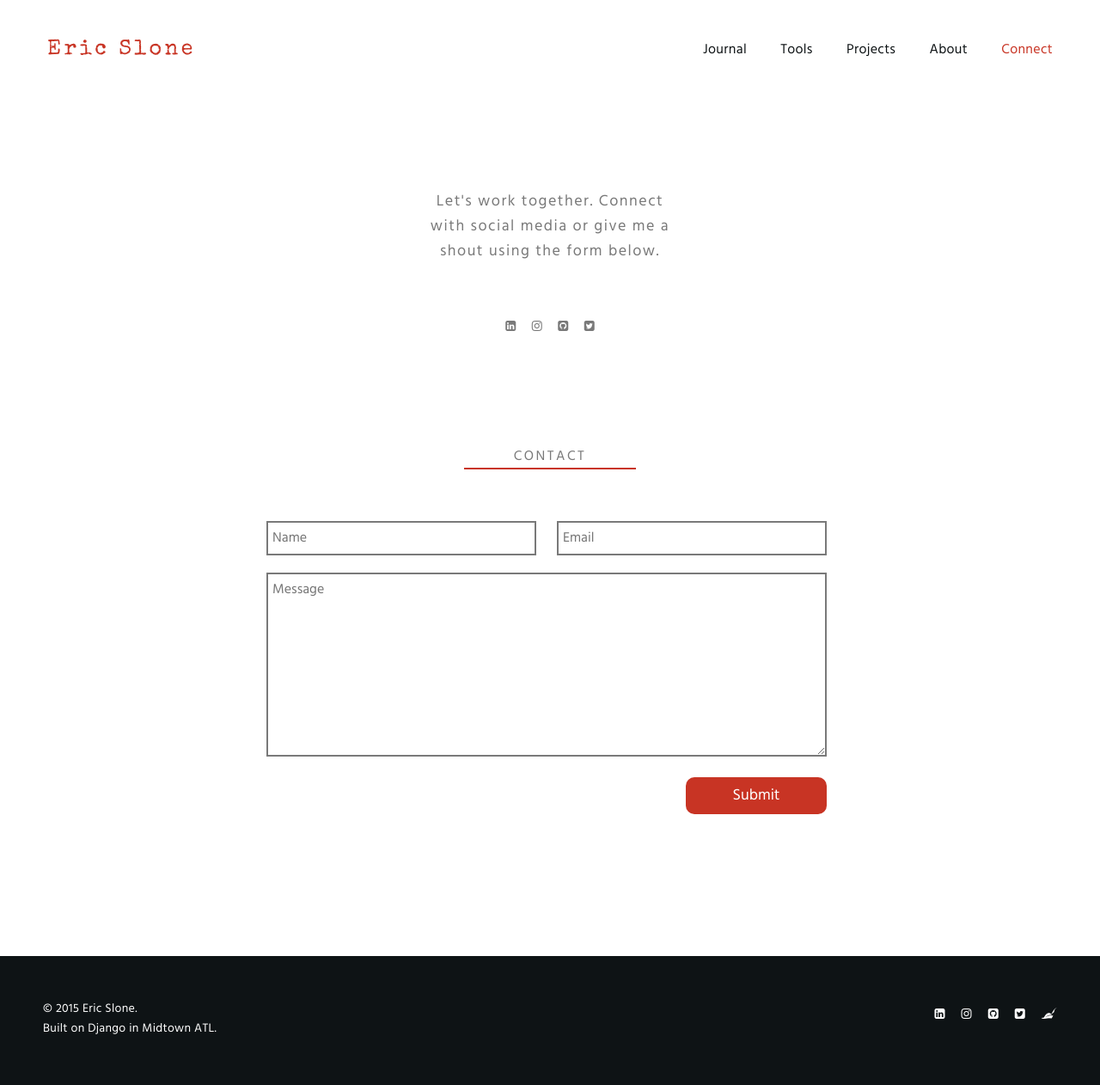
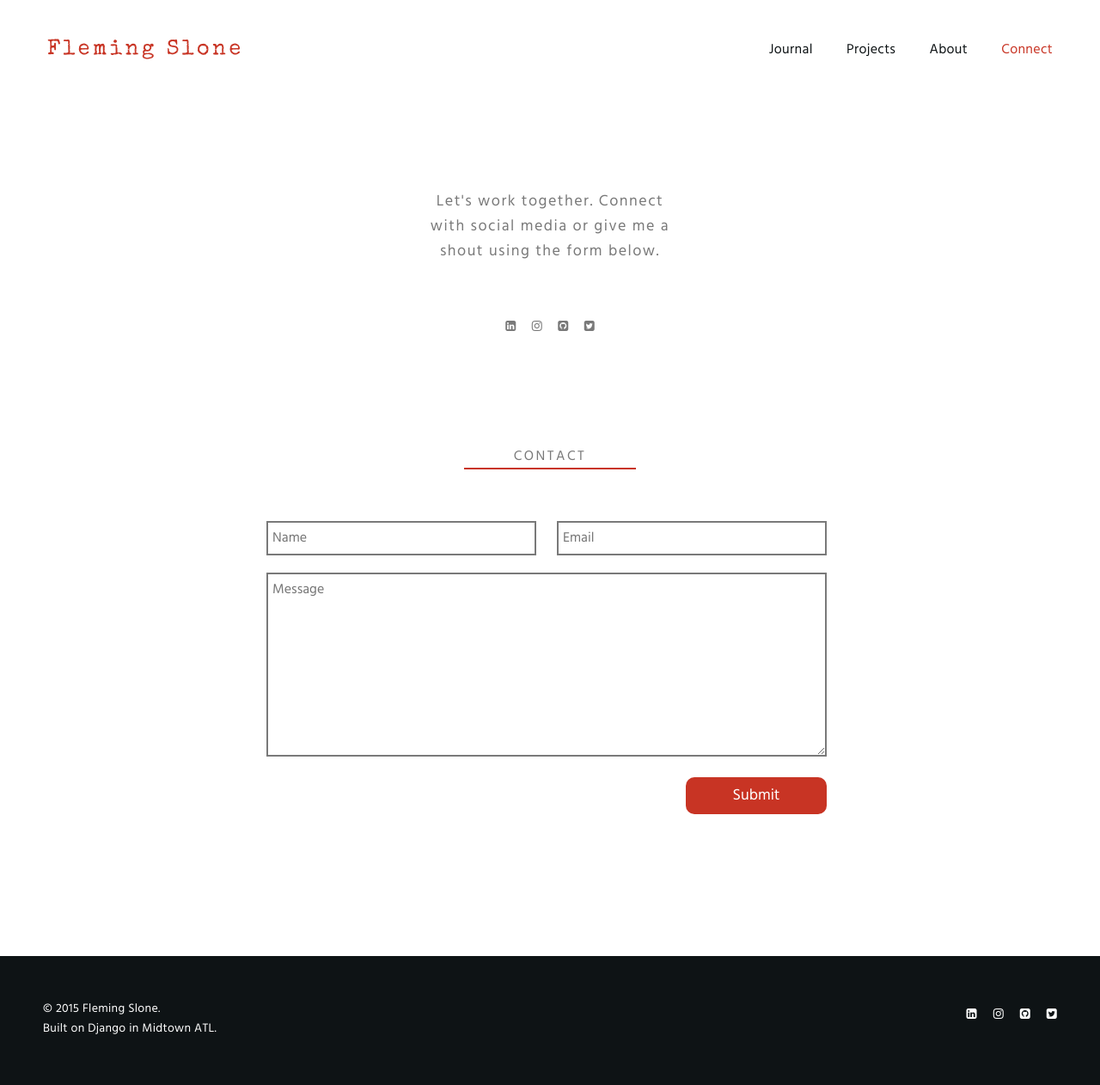
Before and after one commit to fslone/personal-website, a Django app: page /connect/ in a window 1280 px wide. Shown: the whole page at 86% size. Run offline with Django 3.2, Linux system fonts and the light colour scheme; parts of the project's set-up code (start-up, migrations or seed data) failed here and were passed over; some libraries are stand-ins or nearby versions; some web fonts are replaced.

Commit message:
Adding grunt build process, associated package file for node modules, modifying content to further swap the branding over

```diff
--- a/personalsite/settings.py
+++ b/personalsite/settings.py
@@ -24,7 +24,7 @@ DEBUG = True
 
 TEMPLATE_DEBUG = True
 
-ALLOWED_HOSTS = ['.ericslone.io']
+ALLOWED_HOSTS = ['.flemingslone.com']
 
 
 # Application definition
--- a/templates/base.html
+++ b/templates/base.html
@@ -5,8 +5,7 @@
   <head>
     <meta charset="utf-8">
     <title>{% block title %}{% endblock %}</title>
-	<meta name="description" content="Eric writes code.">
-	<meta name="keywords" content="eric, slone, eric slone, thoughtblox, thought blox, thoughtblocks, thought blocks, dinnercrunch, dinner crunch, stockpro, stock, pro">
+	<meta name="description" content="Fleming writes code.">
     <meta name="viewport" content="width=device-width, initial-scale=1.0, maximum-scale=1.0, user-scalable=0">
 
 	<!-- Loading CSS -->
@@ -34,7 +33,7 @@
     $(function(){
 
         $("#typed").typed({
-            strings: ["Eric creates websites.", "Eric develops applications.", "Eric writes code."],
+            strings: ["Fleming writes code."],
             typeSpeed: 10,
             backDelay: 1200,
             loop: false,
@@ -64,15 +63,12 @@
   <div class="nav-wrapper">
     <div class="pull-left nav-name">
 		<a href="{% url 'users.views.index' %}" class="nav-name">
-			Eric Slone
+			Fleming Slone
 		</a>
 	</div>
 	<div class="pull-right">
 		<a href="{% url 'users.views.journal' %}" class="nav-buttons" {% if pagetitle == 'Journal' %}style="color:#c83424;"{% endif %}>
 			Journal
-		</a>
-		<a href="{% url 'users.views.tools' %}" class="nav-buttons" {% if pagetitle == 'Tools' %}style="color:#c83424;"{% endif %}>
-			Tools
 		</a>
 		<a href="{% url 'users.views.projects' %}" class="nav-buttons" {% if pagetitle == 'Projects' %}style="color:#c83424;"{% endif %}>
 			Projects
@@ -145,28 +141,24 @@
   <!--******************** FOOTER ********************-->
   <div class="footer">
 	<div class="footer-left">
-		&copy; {% now 'Y' %} Eric Slone.<br />
+		&copy; {% now 'Y' %} Fleming Slone.<br />
 		<a href="/project/site/" class="footer-links">Built</a> on <a href="https://www.djangoproject.com/" class="footer-links" target="_blank">Django</a> in <a href="http://www.midtownatl.com/" class="footer-links" target="_blank">Midtown ATL</a>.<br />
 	</div>
 	<div class="footer-right">
-		<a href="https://www.linkedin.com/pub/eric-slone/38/109/986" class="footer-links" target="_blank">
+		<a href="https://www.linkedin.com/in/fslone" class="footer-links" target="_blank">
 			<span class="fa fa-linkedin-square social-icons"  style="padding-left:0px;">
 			</span>
 		</a>
-		<a href="https://instagram.com/eric.slone/" class="footer-links" target="_blank">
+		<a href="https://instagram.com/betatype/" class="footer-links" target="_blank">
 			<span class="fa fa-instagram social-icons">
 			</span>
 		</a>
-		<a href="https://github.com/ericslone" class="footer-links" target="_blank">
+		<a href="https://github.com/fslone" class="footer-links" target="_blank">
 			<span class="fa fa-github-square social-icons">
 			</span>
 		</a>
-		<a href="https://twitter.com/ericwritescode" class="footer-links" target="_blank">
+		<a href="https://twitter.com/betatype" class="footer-links" target="_blank">
 			<span class="fa fa-twitter-square social-icons">
-			</span>
-		</a>
-		<a href="http://www.piedpiper.com/" class="footer-links" target="_blank">
-			<span class="fa fa-pied-piper social-icons">
 			</span>
 		</a>
 	</div>
@@ -176,13 +168,14 @@
   <!-- Analytics -->
   <script>
 
-	(function(i,s,o,g,r,a,m){i['GoogleAnalyticsObject']=r;i[r]=i[r]||function(){
-	(i[r].q=i[r].q||[]).push(arguments)},i[r].l=1*new Date();a=s.createElement(o),
-	m=s.getElementsByTagName(o)[0];a.async=1;a.src=g;m.parentNode.insertBefore(a,m)
-	})(window,document,'script','//www.google-analytics.com/analytics.js','ga');
+  	  (function(i,s,o,g,r,a,m){i['GoogleAnalyticsObject']=r;i[r]=i[r]||function(){
+	  (i[r].q=i[r].q||[]).push(arguments)},i[r].l=1*new Date();a=s.createElement(o),
+	  m=s.getElementsByTagName(o)[0];a.async=1;a.src=g;m.parentNode.insertBefore(a,m)
+	  })(window,document,'script','//www.google-analytics.com/analytics.js','ga');
 
-	ga('create', 'UA-62462248-1', 'auto');
-	ga('send', 'pageview');
+	  ga('create', 'UA-64248236-1', 'auto');
+	  ga('send', 'pageview');
+
 
   </script>
 
--- a/templates/users/connect.html
+++ b/templates/users/connect.html
@@ -1,7 +1,7 @@
 {% extends "base.html" %}
 {% load staticfiles %}
 
-{% block title %}Connect | Eric Slone{% endblock title %}
+{% block title %}Connect | Fleming Slone{% endblock title %}
 
 {% block content %}
 
--- a/users/views.py
+++ b/users/views.py
@@ -31,16 +31,6 @@ def journal(request):
   context['articles'] = Article.objects.all().order_by('-id')
   return render(request, 'users/journal.html', context)
 
-def tools(request):
-  context = dict()
-  context['pagetitle'] = 'Tools'
-  return render(request, 'users/tools.html', context)
-
-def social_media(request):
-  context = dict()
-  context['pagetitle'] = 'Tools'
-  return render(request, 'users/social-media-generator.html', context)
-
 def article(request, postid, articleslug):
   context = dict()
   context['pagetitle'] = 'Journal'
@@ -58,7 +48,7 @@ def contact(request):
   email = request.POST['email']
   message = request.POST['message']
   send_content = "Name: " + name + "\n\nEmail: " + email + "\n\nMessage: " + message
-  send_mail('Contact Form', send_content, 'Eric Slone <eric@ericslone.io>', ['eric@ericslone.io'], fail_silently=False)
+  send_mail('Contact Form', send_content, 'Fleming Slone <fslone@gmail.com>', ['fslone@gmail.com'], fail_silently=False)
   context['pagetitle'] = 'Connect'
   return render(request, 'users/thanks.html', context)
 
```
Also changed, not shown: Gruntfile.js (added, +91 -0 lines), package.json (added, +19 -0 lines), templates/users/404.html (+2 -5 lines), templates/users/500.html (+2 -5 lines), templates/users/site.html (deleted, +0 -28 lines), templates/users/tools.html (deleted, +0 -17 lines), static/images/flem.jpg (added), 1 other file.
